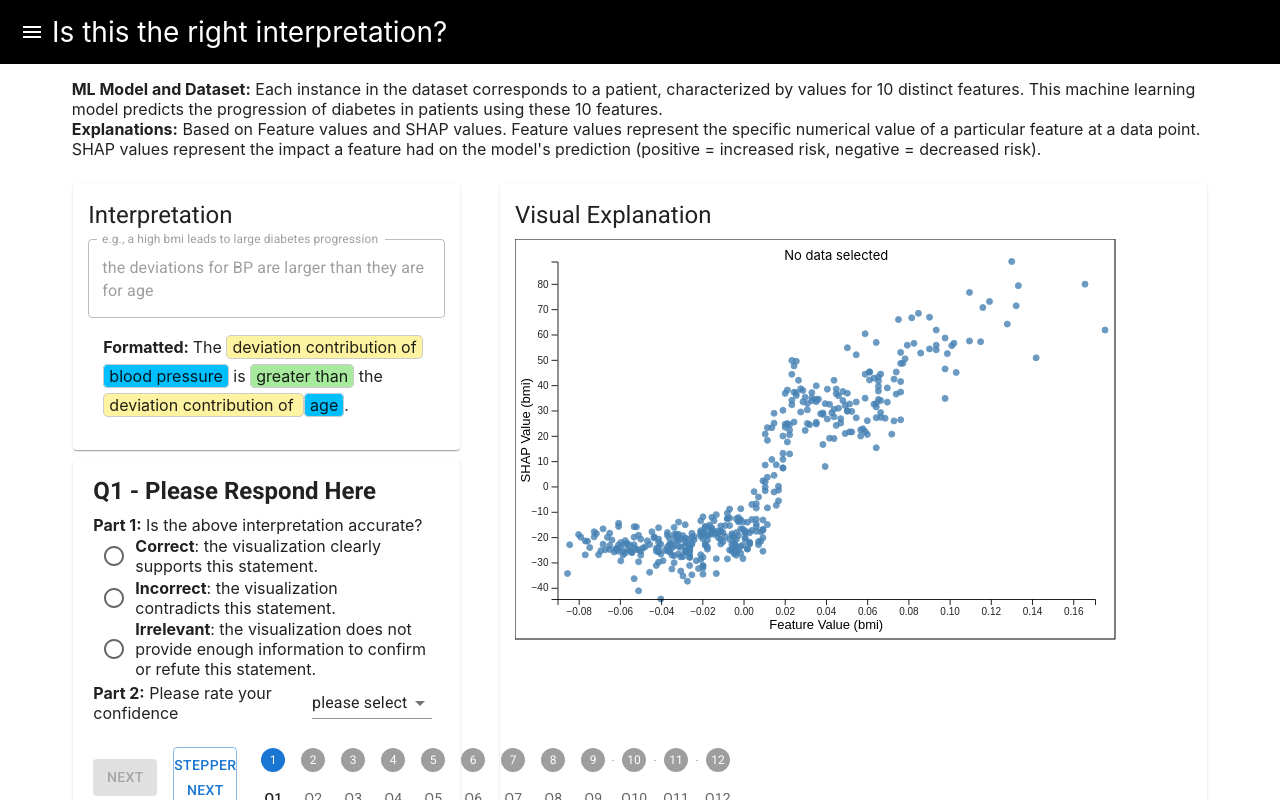
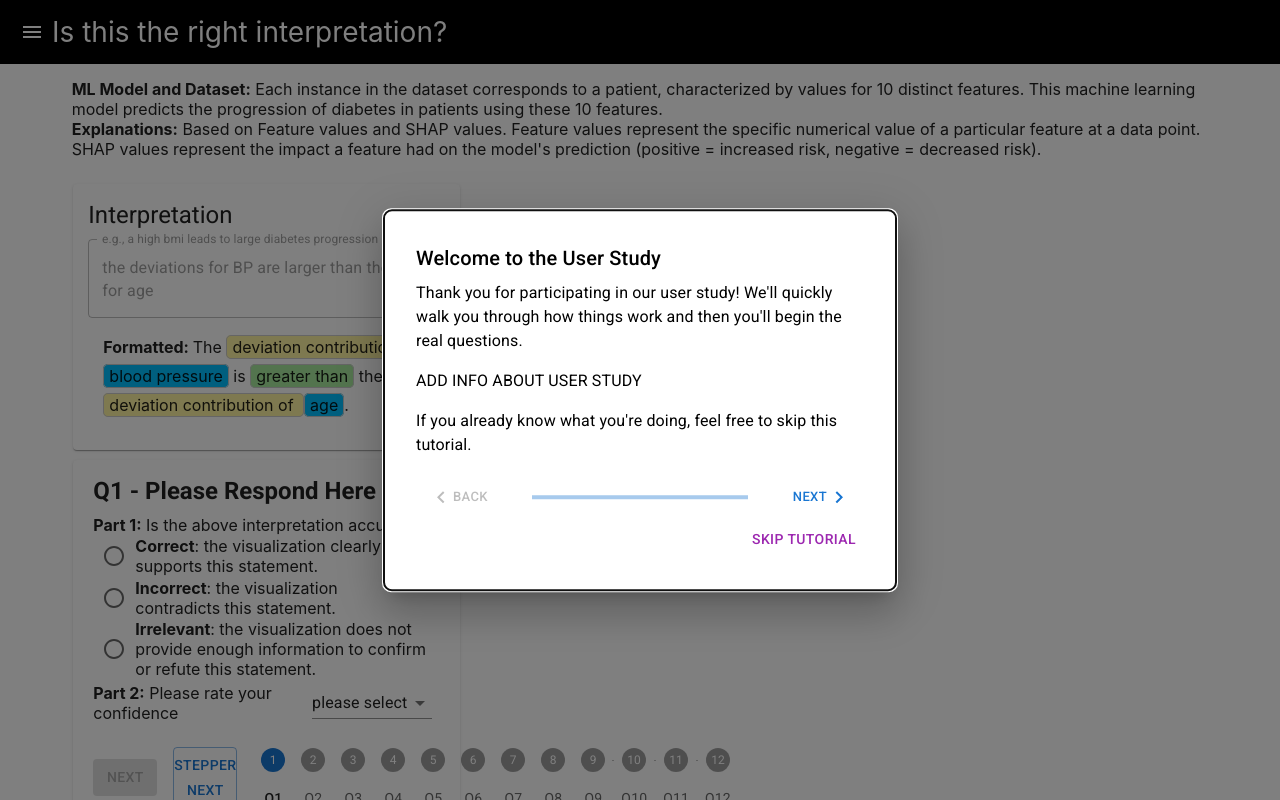
Before and after one commit to wangqianwen0418/alternative_exp, a React (Create React App) app in the folder prototype/: page /#/questions in a window 1280 px wide. Shown: the top 800 px of the page. Built offline with nearby package versions, Linux system fonts and the light colour scheme.

Commit message:
start tutorial

```diff
--- a/prototype/src/App.tsx
+++ b/prototype/src/App.tsx
@@ -39,6 +39,7 @@ import {
 import { v4 as uuidv4 } from "uuid";
 import Cookies from "js-cookie";
 import { generateQuestionOrder } from "./util/questionBalance";
+import Tutorial from "./component/Tutorial";
 
 function App(appProps: (TCase | TQuestion) & { questionIndex: number }) {
   const [open, setOpen] = useState(false); // sider drawer
@@ -50,6 +51,7 @@ function App(appProps: (TCase | TQuestion) & { questionIndex: number }) {
   const [, setQuestionIndex] = useAtom(questionIndexAtom);
   const [, setUUID] = useAtom(uuidAtom);
   const [, setQuestionOrder] = useAtom(questionOrderAtom);
+  const [showTutorial, setShowTutorial] = useState(true);
 
   let uuid = Cookies.get("uuid");
 
@@ -178,8 +180,23 @@ function App(appProps: (TCase | TQuestion) & { questionIndex: number }) {
           <CounterbalanceButton />
         </Paper> */}
       </Grid>
+      {"index" in appProps && (
+        <Tutorial show={showTutorial} onClose={() => setShowTutorial(false)} />
+      )}
       <Grid item xs={7} className="App-body">
-        <Explanation />
+        {!("index" in appProps) || !showTutorial ? (
+          <Explanation />
+        ) : (
+          <div
+            style={{
+              width: "100%",
+              height: "400px",
+              background: "transparent",
+            }}
+          >
+            {/* Placeholder div to keep layout stable */}
+          </div>
+        )}
       </Grid>
     </Grid>
   );
--- a/prototype/src/component/Explanation.tsx
+++ b/prototype/src/component/Explanation.tsx
@@ -188,7 +188,7 @@ export default function Explanation() {
               width={600}
               height={400}
               id="bar"
-              offsets={[0, 0]}
+              offsets={[0, 225]}
               annotation={
                 insight?.graph.annotation
                   ? insight?.graph.annotation[0]
@@ -221,7 +221,7 @@ export default function Explanation() {
               width={600}
               height={400}
               id="bmi-scatter"
-              offsets={[0, 0]}
+              offsets={[0, 175]}
               selectedIndices={selectedIndices}
               setSelectedIndices={setSelectedIndices}
               annotation={
--- a/prototype/src/component/Swarm.tsx
+++ b/prototype/src/component/Swarm.tsx
@@ -309,11 +309,6 @@ export default function Swarm(props: SwarmProps) {
   useEffect(() => {
     d3.select("g.swarm g.x-axis").remove();
     d3.selectAll("g.swarm .brush").remove();
-
-    const svg = d3.select("svg");
-    if (totalPlotHeight + 60 > height) {
-      svg.attr("height", totalPlotHeight + 60);
-    }
 
     const xAxis = d3.axisBottom(xScale);
     d3.select("g.swarm")
--- /dev/null
+++ b/prototype/src/component/Tutorial.tsx
@@ -0,0 +1,306 @@
+import * as React from "react";
+import { Box, Button, Typography, Modal, MobileStepper } from "@mui/material";
+import { useTheme } from "@mui/material/styles";
+import KeyboardArrowLeft from "@mui/icons-material/KeyboardArrowLeft";
+import KeyboardArrowRight from "@mui/icons-material/KeyboardArrowRight";
+import Swarm from "./Swarm";
+import {
+  diabetesFeatureValues,
+  diabetesLabels,
+  diabetesShapValues,
+} from "../util/diabetesData";
+import shap_diabetes from "../assets/shap_diabetes.json";
+import Bar from "./Bar";
+
+function FirstTutorialGraph() {
+  const [selectedIndices, setSelectedIndices] = React.useState<number[]>([]);
+
+  return (
+    <Box
+      sx={{
+        display: "flex",
+        alignItems: "center",
+        justifyContent: "center",
+      }}
+    >
+      <svg
+        className="swarm"
+        width={600}
+        height={400}
+        style={{ marginBottom: "-45px" }}
+      >
+        <g>
+          <Swarm
+            xValues={diabetesShapValues}
+            colorValues={diabetesFeatureValues}
+            ids={diabetesLabels}
+            width={600}
+            height={400}
+            selectedIndices={selectedIndices}
+            setSelectedIndices={setSelectedIndices}
+          />
+        </g>
+      </svg>
+    </Box>
+  );
+}
+
+function SecondTutorialGraph() {
+  const [selectedIndices, setSelectedIndices] = React.useState<number[]>([]);
+
+  return (
+    <Box
+      sx={{
+        display: "flex",
+        alignItems: "center",
+        justifyContent: "center",
+      }}
+    >
+      <svg
+        className="swarm"
+        width={600}
+        height={375}
+        style={{ marginTop: "15px" }}
+      >
+        <g>
+          <Bar
+            allShapValues={shap_diabetes["shap_values"].slice(0, 100)}
+            featureNames={shap_diabetes["feature_names"].slice(0, 100)}
+            width={600}
+            height={350}
+            id="bmi"
+            offsets={[0, 0]}
+            annotation={{ type: "singleLine", xValue: 30 }}
+          />
+        </g>
+      </svg>
+    </Box>
+  );
+}
+
+const tutorialSteps = [
+  {
+    title: "Welcome to the User Study",
+    content: (
+      <>
+        <Typography variant="body1">
+          Thank you for participating in our user study! We'll quickly walk you
+          through how things work and then you'll begin the real questions.
+        </Typography>
+        <Typography variant="body1" sx={{ mt: 2 }}>
+          ADD INFO ABOUT USER STUDY
+        </Typography>
+        <Typography variant="body1" sx={{ mt: 2 }}>
+          If you already know what you're doing, feel free to skip this
+          tutorial.
+        </Typography>
+      </>
+    ),
+  },
+  {
+    title: "Step 1: Reading the Insight",
+    content: (
+      <>
+        <Typography variant="body1">
+          In each question, you'll be given an insight (a statement about a data
+          visualization).
+        </Typography>
+        <Typography variant="body1" sx={{ mt: 2 }}>
+          Here's an example:
+        </Typography>
+        <Typography
+          variant="subtitle1"
+          sx={{ fontStyle: "italic", fontWeight: "bold", mt: 1 }}
+        >
+          CREATE INSIGHT FOR TUTORIAL
+        </Typography>
+      </>
+    ),
+  },
+  {
+    title: "Step 2: Visual Check (First Graph)",
+    content: (
+      <>
+        <Typography variant="body1">
+          We will show you a visualization below. You need to decide if the
+          insight is:
+        </Typography>
+        <ul>
+          <li>
+            <b>Correct</b> (the visualization supports the insight),
+          </li>
+          <li>
+            <b>Incorrect</b> (the visualization contradicts the insight),
+          </li>
+          <li>
+            <b>Irrelevant</b> (the visualization does not provide enough
+            information to determine).
+          </li>
+        </ul>
+        <FirstTutorialGraph />
+        <Typography variant="body2" color="text.secondary">
+          Note that charts without annotations are interactive! Try highlighting
+          a portion of the beeswarm plot.
+        </Typography>
+      </>
+    ),
+  },
+  {
+    title: "Step 3: Selecting an Answer and Rating Confidence",
+    content: (
+      <>
+        <Typography variant="body1">
+          ADD CORRECT/INCORRECT ANSWER Additionally, you would rate your
+          confidence in the answer by selecting a value between 1-6.
+        </Typography>
+        <Typography variant="body1" sx={{ mt: 2 }}>
+          In this tutorial, we highlight one possible option. (In the real
+          study, you have to decide for yourself!)
+        </Typography>
+        <Typography variant="body1" sx={{ mt: 2 }}>
+          ADD RADIO BUTTONS
+        </Typography>
+        <Typography variant="body2" sx={{ mt: 2, color: "gray" }}>
+          Everything else is grayed out, so you can see how an answer is chosen.
+        </Typography>
+      </>
+    ),
+  },
+  {
+    title: "Step 4: Second Visualization",
+    content: (
+      <>
+        <Typography variant="body1">
+          Next, we show a <b>second graph</b> about the same statement.
+        </Typography>
+        <SecondTutorialGraph />
+        <Typography variant="body2" color="text.secondary">
+          Since this chart has an annotation, it is not interactive.
+        </Typography>
+        <Typography variant="body1" sx={{ mt: 2 }}>
+          You again choose whether the same statement (<i>"ADD STATEMENT"</i> )
+          is supported, contradicted, or irrelevant based on the <b>new</b>{" "}
+          visualization.
+        </Typography>
+      </>
+    ),
+  },
+  {
+    title: "Last Step: Selecting an Answer and Rating Confidence",
+    content: (
+      <>
+        <Typography variant="body1">REPEAT STEP 3</Typography>
+        <Typography variant="body1" sx={{ mt: 2 }}>
+          That's it! Click "Finish" to begin the real user study now, or "Back"
+          to revisit any step.
+        </Typography>
+      </>
+    ),
+  },
+];
+
+interface TutorialProps {
+  show: boolean;
+  onClose: () => void;
+}
+
+export default function Tutorial({ show, onClose }: TutorialProps) {
+  const theme = useTheme();
+  const [activeStep, setActiveStep] = React.useState(0);
+  const maxSteps = tutorialSteps.length;
+
+  const handleNext = () => {
+    if (activeStep === maxSteps - 1) {
+      onClose();
+    } else {
+      setActiveStep((prev) => prev + 1);
+    }
+  };
+
+  const handleBack = () => {
+    setActiveStep((prev) => (prev > 0 ? prev - 1 : 0));
+  };
+
+  const handleSkip = () => {
+    onClose();
+  };
+
+  return (
+    <Modal
+      open={show}
+      onClose={onClose}
+      aria-labelledby="tutorial-modal"
+      aria-describedby="tutorial-modal-description"
+      closeAfterTransition
+    >
+      <Box
+        sx={{
+          position: "absolute" as const,
+          top: "50%",
+          left: "50%",
+          transform: "translate(-50%, -50%)",
+          width: "35vw",
+          bgcolor: "background.paper",
+          borderRadius: 2,
+          boxShadow: 24,
+          p: 4,
+          maxHeight: "80vh",
+          overflow: "hidden",
+          display: "flex",
+          flexDirection: "column",
+          justifyContent: "space-between",
+        }}
+      >
+        <Typography variant="h6" gutterBottom>
+          {tutorialSteps[activeStep].title}
+        </Typography>
+
+        {tutorialSteps[activeStep].content}
+
+        <MobileStepper
+          variant="progress"
+          steps={maxSteps}
+          position="static"
+          activeStep={activeStep}
+          sx={{ mt: 2 }}
+          nextButton={
+            <Button
+              size="small"
+              onClick={handleNext}
+              disabled={activeStep === maxSteps}
+            >
+              {activeStep === maxSteps - 1 ? "Finish" : "Next"}
+              {theme.direction === "rtl" ? (
+                <KeyboardArrowLeft />
+              ) : (
+                <KeyboardArrowRight />
+              )}
+            </Button>
+          }
+          backButton={
+            <Button
+              size="small"
+              onClick={handleBack}
+              disabled={activeStep === 0}
+            >
+              {theme.direction === "rtl" ? (
+                <KeyboardArrowRight />
+              ) : (
+                <KeyboardArrowLeft />
+              )}
+              Back
+            </Button>
+          }
+        />
+
+        <Box sx={{ textAlign: "right" }}>
+          {activeStep < maxSteps - 1 && (
+            <Button variant="text" color="secondary" onClick={handleSkip}>
+              Skip Tutorial
+            </Button>
+          )}
+        </Box>
+      </Box>
+    </Modal>
+  );
+}
```
